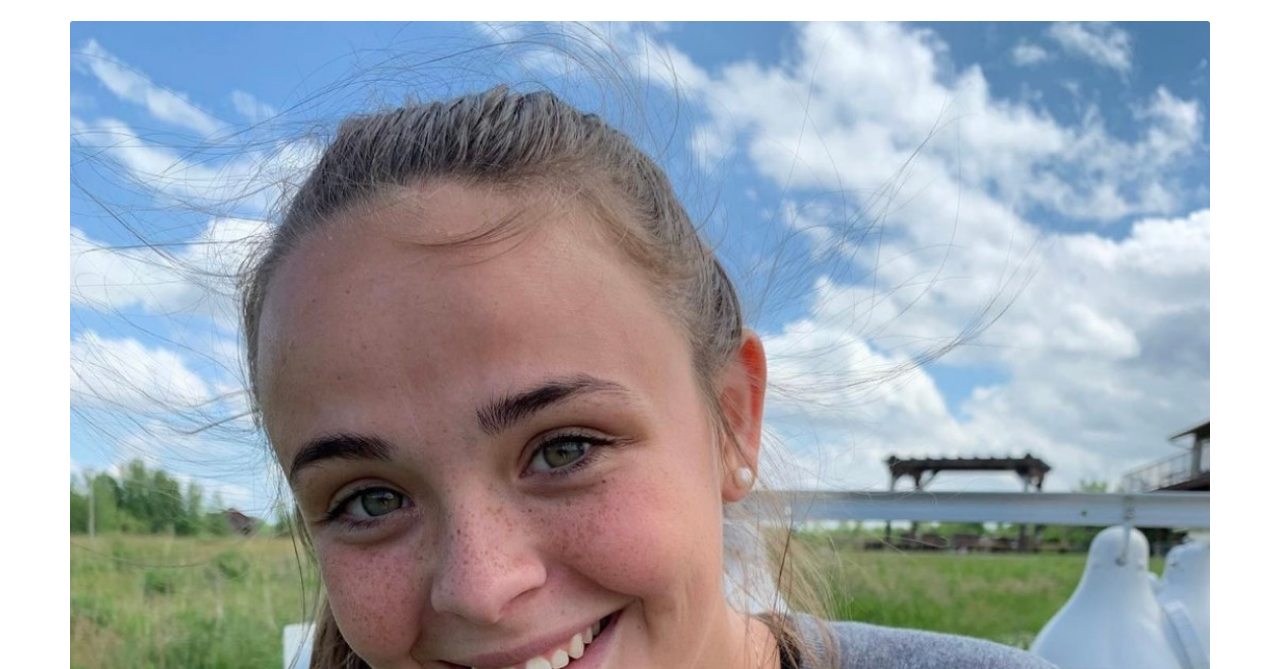
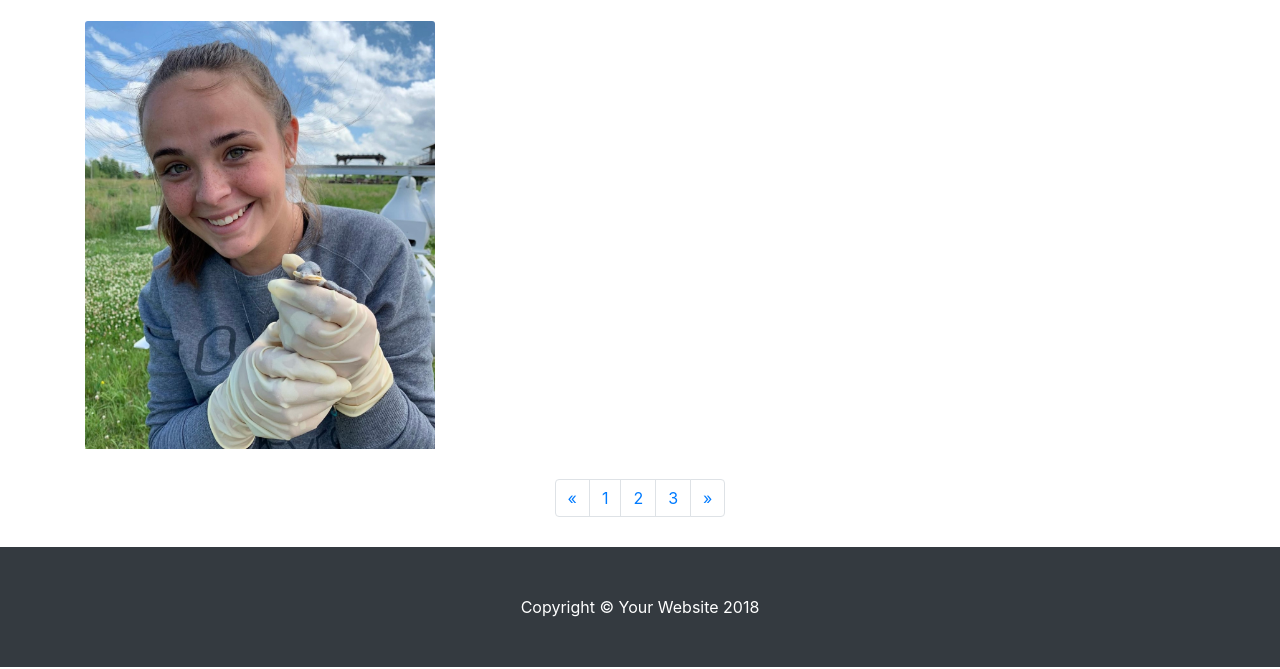
Before and after one commit to geog3540/Geographic-Visualization-2021---Maddie-Gulick, a website: page shortbio.html in a window 1280 px wide. Shown: the part 131-800 px from the top of the page. Drawn offline with Linux system fonts and the light colour scheme.

Commit message:
smaller image

```diff
--- a/shortbio.html
+++ b/shortbio.html
@@ -57,7 +57,9 @@
       </h1>
 
       <div class="row">
+        <div class="col-lg-4 col-sm-6 portfolio-item">
 <img class="card-img-top" src="images/pic.png" alt="">
+</div>
       </div>
       <!-- /.row -->
 
```
